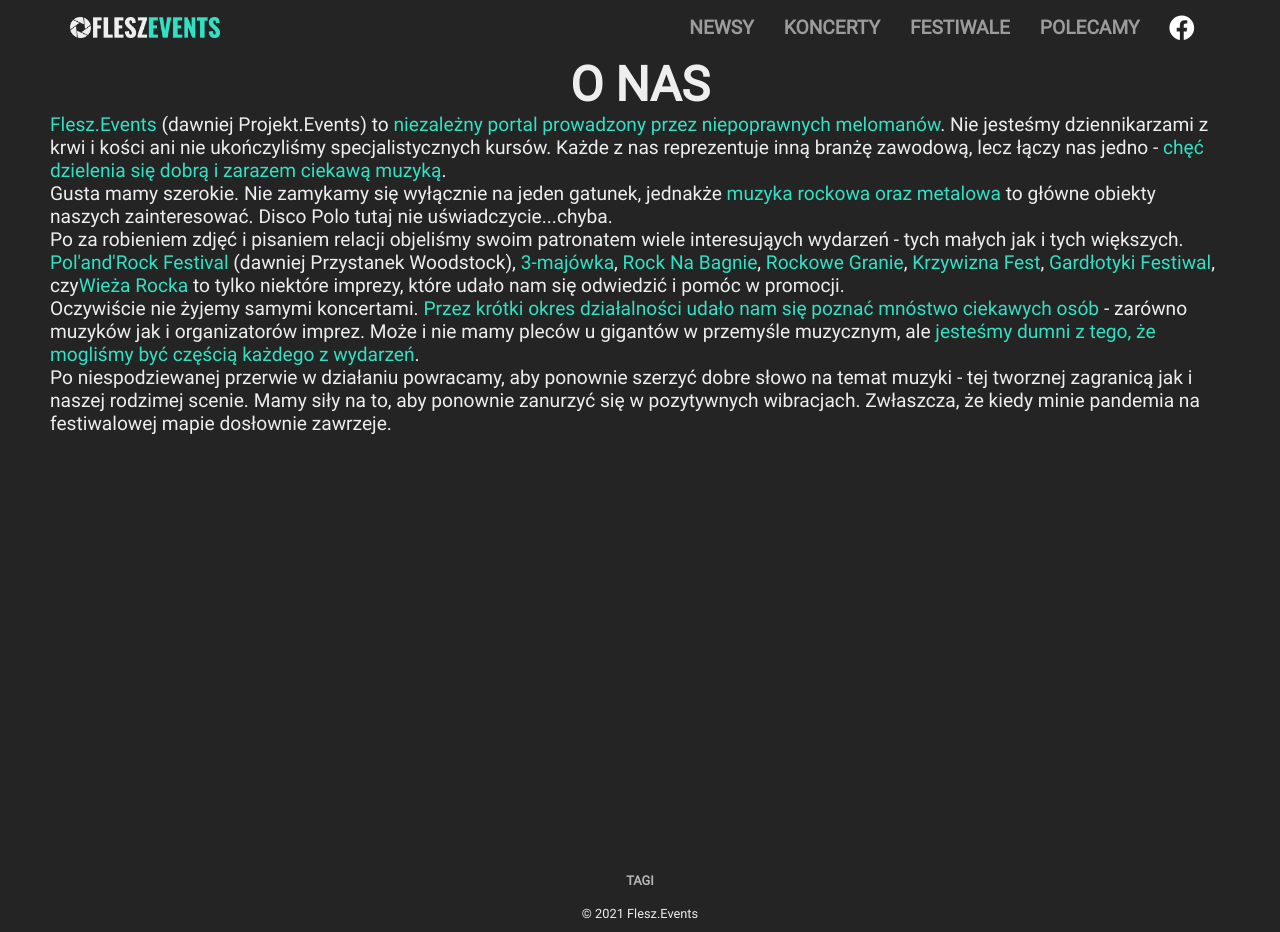
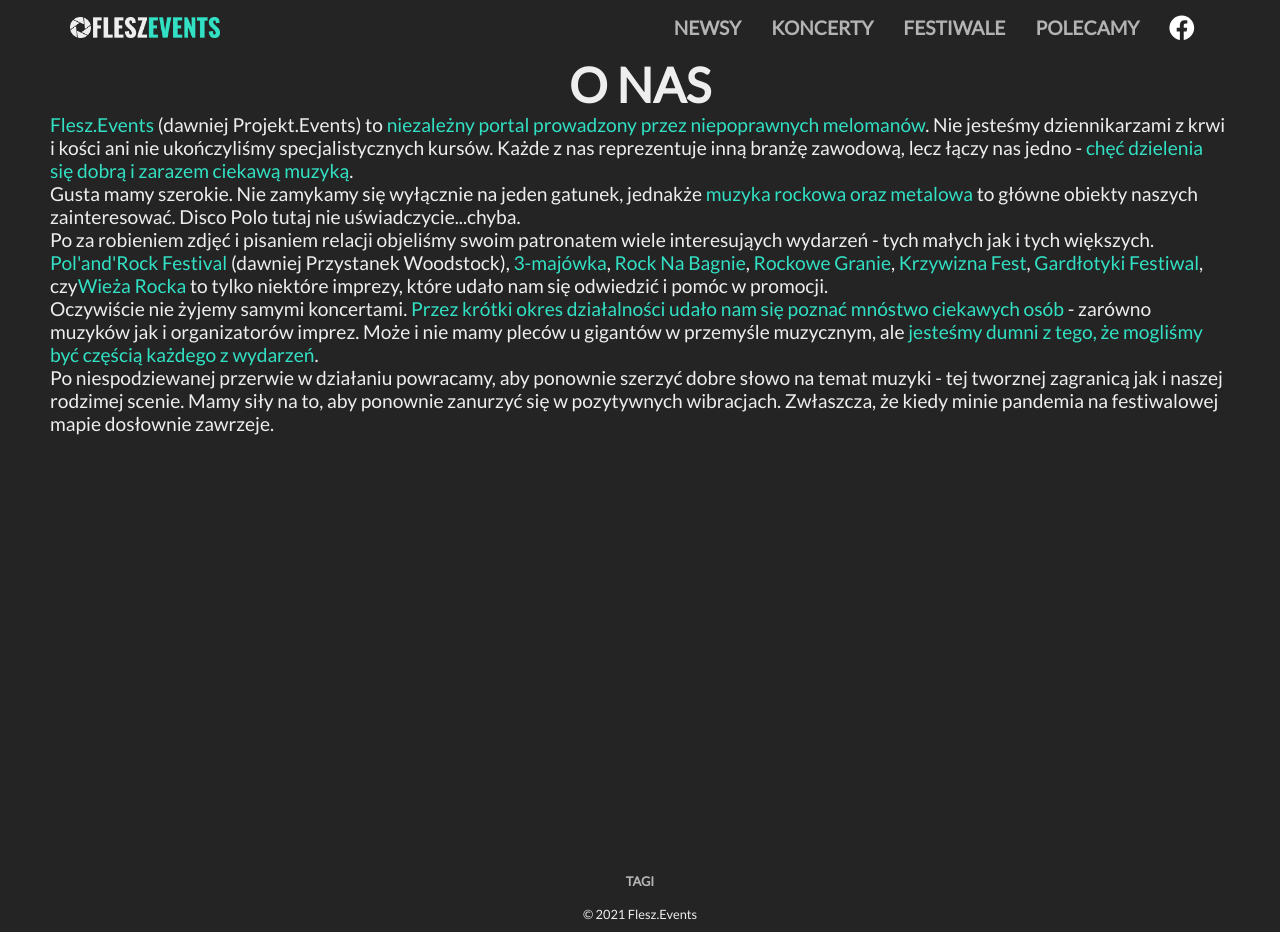
Before and after one commit to skin93/flesz-events-ghost, a Next.js app: page /about/about in a window 1280 px wide. Built offline with nearby package versions, Linux system fonts and the light colour scheme; no server answers.

Commit message:
Change font for Lato, change muted theme color

```diff
--- a/components/UI/BaseLink.js
+++ b/components/UI/BaseLink.js
@@ -5,8 +5,7 @@ import styled from 'styled-components'
 
 const StyledLink = styled.div`
   a {
-    color: ${(props) =>
-      props.active ? props.theme.light : 'rgb(156, 156, 156)'};
+    color: ${(props) => (props.active ? props.theme.light : props.theme.muted)};
     transition: color 0.2s ease-in;
     &:hover {
       color: white;
--- a/components/article/Article.styled.js
+++ b/components/article/Article.styled.js
@@ -53,7 +53,7 @@ export const PublishedDate = styled.div``
 export const PublishedAuthors = styled.div``
 
 export const ArticleContent = styled.div`
-  color: rgba(238, 238, 238, 0.75);
+  color: ${({ theme }) => theme.muted};
 
   p {
     line-height: 2rem;
--- a/global.js
+++ b/global.js
@@ -9,8 +9,8 @@ export const GlobalStyles = createGlobalStyle`
 }
 
 @font-face {
-  font-family: 'Roboto-Regular';
-  src: url('/fonts/Roboto-Regular.ttf');
+  font-family: 'Lato-Regular';
+  src: url('/fonts/Lato-Regular.ttf');
   font-display: swap;
 }
 
@@ -19,7 +19,7 @@ body {
   padding: 0;
   margin: 0;
   background-color: ${({ theme }) => theme.background};
-  font-family: 'Roboto-Regular', sans-serif;
+  font-family: 'Lato-Regular', sans-serif;
 }
 h1 {
   text-align: center;
--- a/theme.js
+++ b/theme.js
@@ -2,6 +2,6 @@ export const theme = {
   light: '#eee',
   accent: '#32e0c4',
   background: 'rgb(36,36,36)',
-  muted: 'rgb(156, 156, 156)',
+  muted: 'rgb(179, 179, 179)',
   black: '#212121'
 }
```
Also changed, not shown: public/fonts/Lato-Regular.ttf (added).
